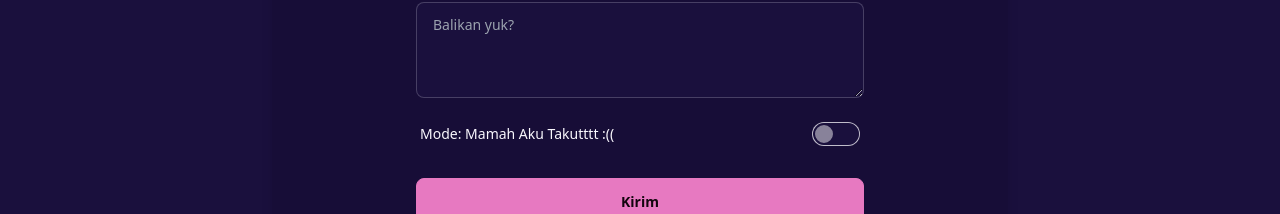
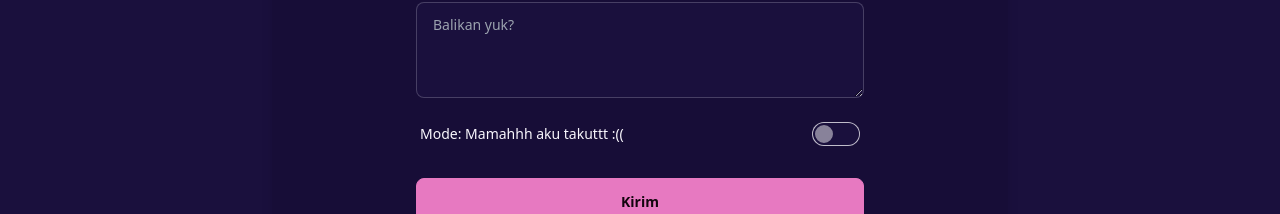
Before and after one commit to Schutz3/confess, a React (Vite) app in the folder fe/: page / in a window 1280 px wide. Shown: the part 358-572 px from the top of the page. Built offline with nearby package versions, Linux system fonts and the light colour scheme.

Commit message:
Feat: Add Tooltip

```diff
--- a/fe/src/pages/HomePage.jsx
+++ b/fe/src/pages/HomePage.jsx
@@ -1,6 +1,6 @@
 import React from 'react'
 import useMessageStore from '../store/useMessageStore'
-import { CircleOff, X, Loader2 } from'lucide-react'
+import { CircleOff, X, Loader2 } from 'lucide-react'
 
 const HomePage = () => {
     const { message, to, mode, isLoading, error, setMessage, setTo, setMode, sendMessage, clearError } = useMessageStore()
@@ -54,7 +54,9 @@ const HomePage = () => {
                     </div>
                     <div className="form-control mb-6">
                         <label className="label cursor-pointer">
-                        <span className="label-text">Mode: {mode ? 'YOLOOOOO LAH JIR' : 'Mamah Aku Takutttt :(('}</span>
+                            <span className="label-text tooltip tooltip-right" data-tip="Yoloo 100% chance pesan lo kekirim, Mamah aku takut 10% chance pesan lo kekirim">
+                                Mode: {mode ? 'YOLOOOOOO' : 'Mamahhh aku takuttt :(('}
+                            </span>
                             <input
                                 type="checkbox"
                                 className="toggle toggle-primary"
```
Lines whose indentation alone changed are shown as unchanged.
